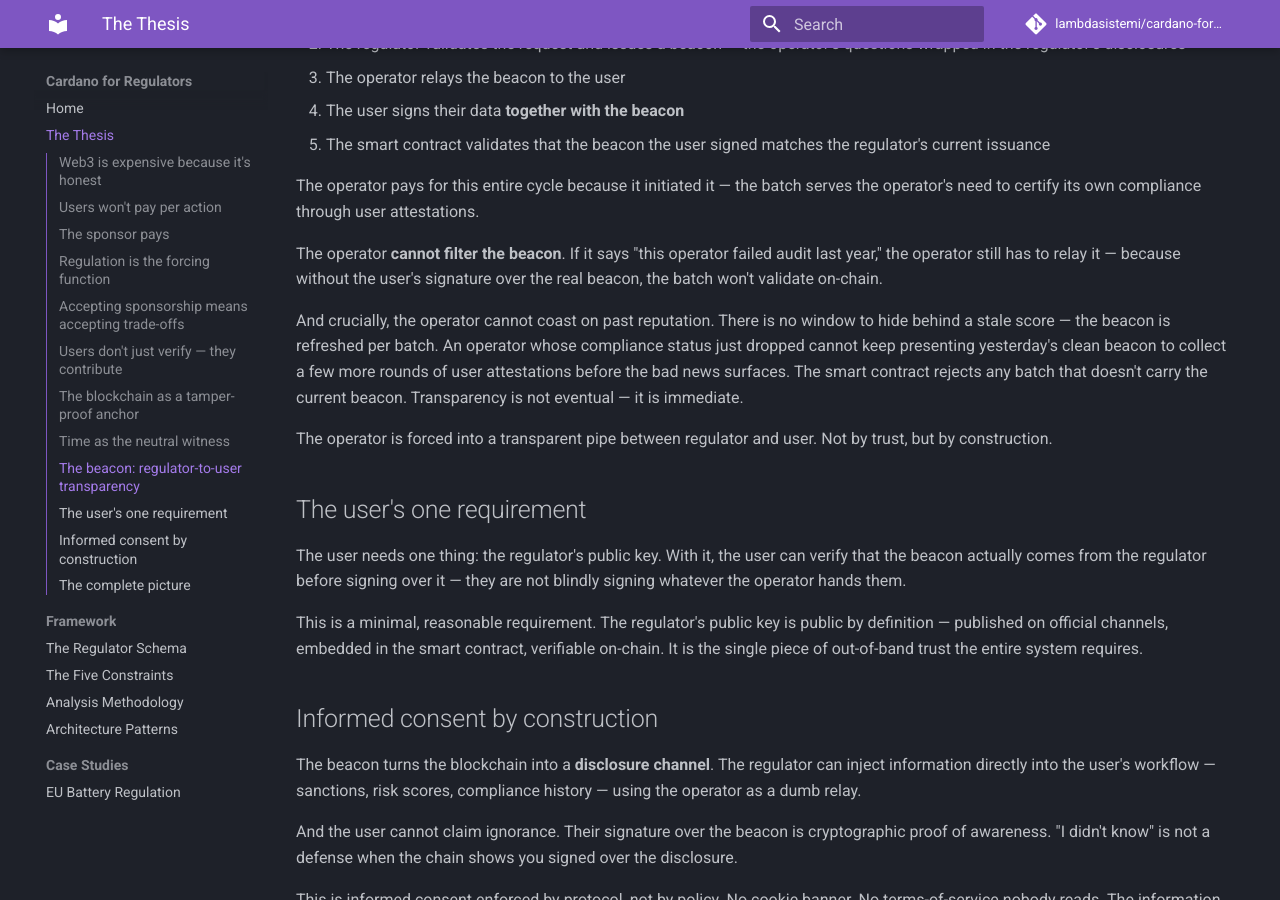
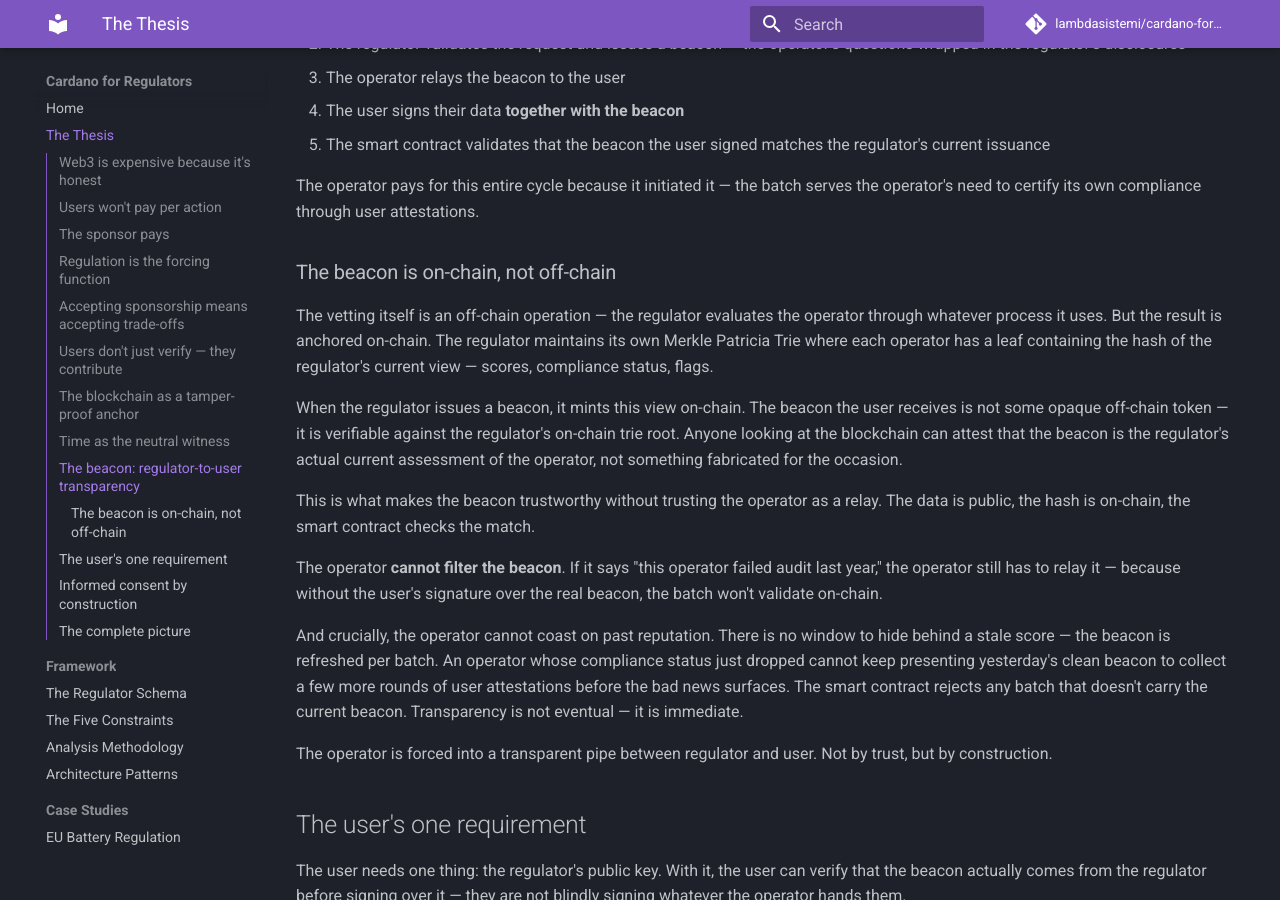
Before and after one commit to lambdasistemi/cardano-for-regulators, an MkDocs documentation site: the page built from docs/thesis.md, in a window 1280 px wide and 900 px high, scrolled down 2756 px. Built offline with MkDocs 1.6.1 and Material for MkDocs 9.7.7, drawn with Linux system fonts in a browser that asks for light colours; comment, search, counter and statistics services are not loaded.

Commit message:
Clarify beacon is on-chain anchored via regulator's MPT (#8)

```diff
--- a/docs/thesis.md
+++ b/docs/thesis.md
@@ -153,6 +153,25 @@ The operator pays for this entire cycle because it initiated it — the
 batch serves the operator's need to certify its own compliance through
 user attestations.
 
+### The beacon is on-chain, not off-chain
+
+The vetting itself is an off-chain operation — the regulator evaluates
+the operator through whatever process it uses. But the result is
+anchored on-chain. The regulator maintains its own Merkle Patricia Trie
+where each operator has a leaf containing the hash of the regulator's
+current view — scores, compliance status, flags.
+
+When the regulator issues a beacon, it mints this view on-chain. The
+beacon the user receives is not some opaque off-chain token — it is
+verifiable against the regulator's on-chain trie root. Anyone looking at
+the blockchain can attest that the beacon is the regulator's actual
+current assessment of the operator, not something fabricated for the
+occasion.
+
+This is what makes the beacon trustworthy without trusting the operator
+as a relay. The data is public, the hash is on-chain, the smart contract
+checks the match.
+
 The operator **cannot filter the beacon**. If it says "this operator
 failed audit last year," the operator still has to relay it — because
 without the user's signature over the real beacon, the batch won't
```
